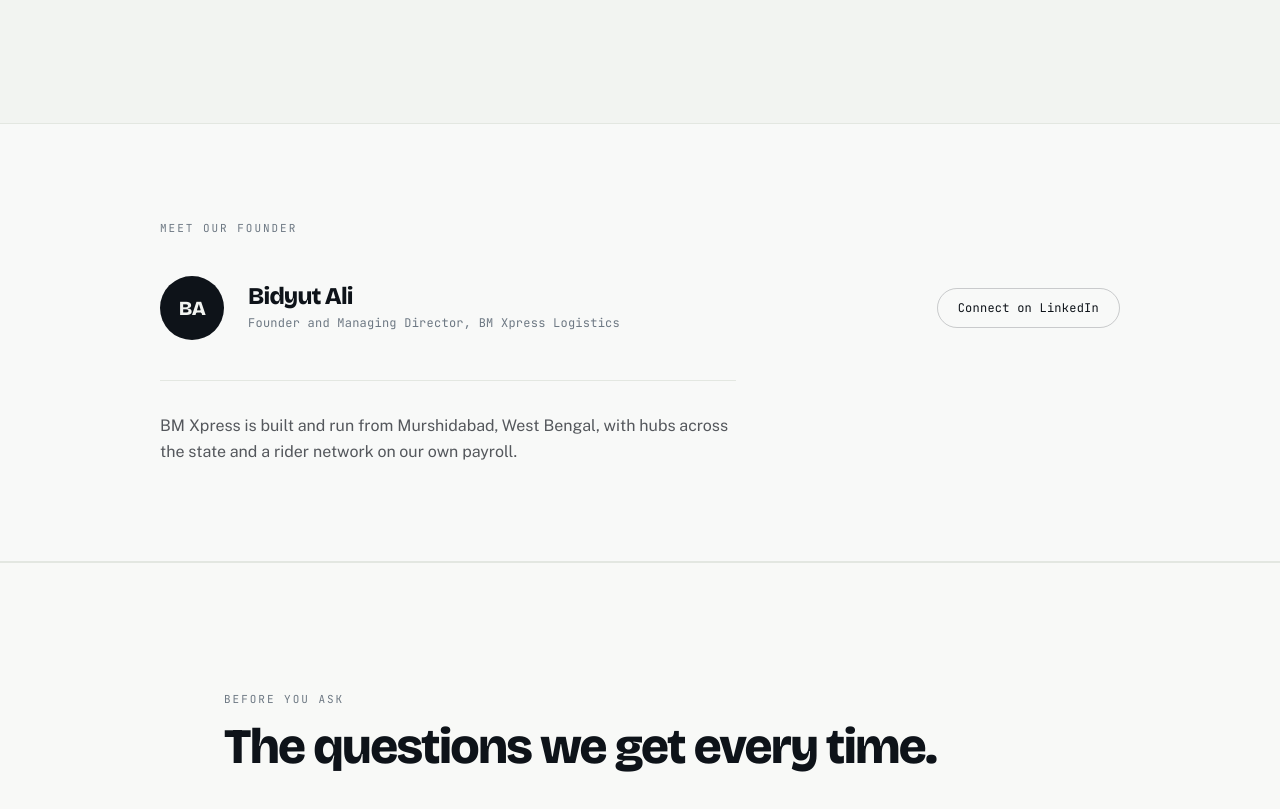
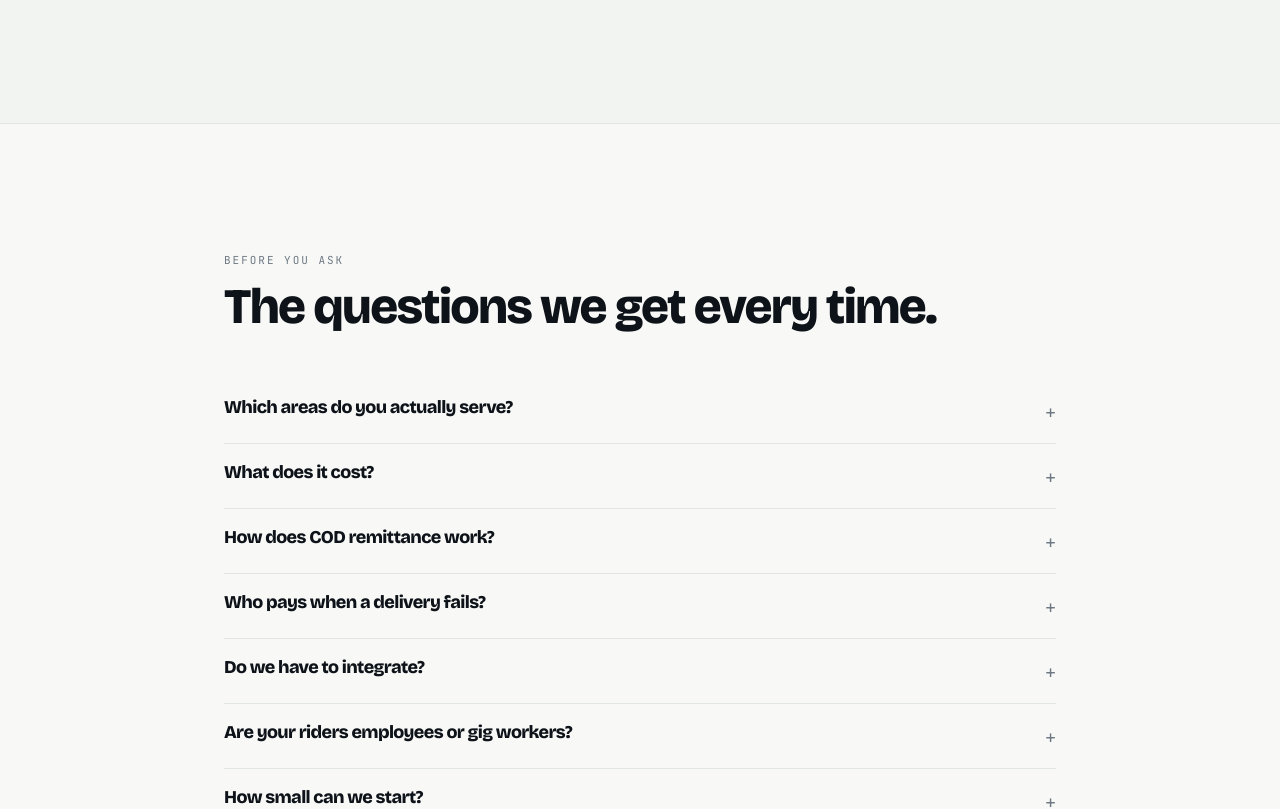
Before and after one commit to bidyutali50-ops/BM-XPRESS-REBUILD-, a Next.js app: page / in a window 1280 px wide. Shown: the part 5700-6509 px from the top of the page. Built offline with nearby package versions, Linux system fonts and the light colour scheme.

Commit message:
revert: drop the founder section entirely
Removes the component, its slot in the page, and the footer link.

```diff
--- a/app/page.tsx
+++ b/app/page.tsx
@@ -10,7 +10,6 @@
 import Technology from "@/components/Technology";
 import Onboarding from "@/components/Onboarding";
 import TrustedBy from "@/components/TrustedBy";
-import Founder from "@/components/Founder";
 import FAQ from "@/components/FAQ";
 import FinalCTA from "@/components/FinalCTA";
 import Footer from "@/components/Footer";
@@ -31,7 +30,6 @@
         <Integrations />
         <Technology />
         <Onboarding />
-        <Founder />
         <FAQ />
         <FinalCTA />
       </main>
--- a/components/Footer.tsx
+++ b/components/Footer.tsx
@@ -15,7 +15,6 @@
       { label: "Network", href: "#network" },
       { label: "Technology", href: "#technology" },
       { label: "Getting started", href: "#onboarding" },
-      { label: "Our founder", href: "#founder" },
     ],
   },
   {
--- a/components/Founder.tsx
+++ /dev/null
@@ -1,67 +0,0 @@
-"use client";
-
-import { useReveal } from "@/lib/useReveal";
-
-/**
- * Set PHOTO to a headshot path in /public (e.g. "/founder.jpg") to replace
- * the initials mark. Nothing here is attributed speech — if you want a
- * founder's note, write it yourself and it goes in below the title.
- */
-const PHOTO: string | null = null;
-
-const LINKEDIN = "https://www.linkedin.com/in/bidyut-ali-a0228a312/";
-
-export default function Founder() {
-  const scope = useReveal<HTMLElement>(0.09);
-
-  return (
-    <section id="founder" ref={scope} className="border-y border-paper-2 bg-white/45">
-      <div className="mx-auto max-w-5xl px-5 py-20 sm:px-8 sm:py-24">
-        <p data-reveal className="u-eyebrow">
-          Meet our founder
-        </p>
-
-        <div data-reveal className="mt-10 flex flex-wrap items-center gap-6">
-          {PHOTO ? (
-            <img
-              src={PHOTO}
-              alt="Bidyut Ali"
-              width={144}
-              height={144}
-              loading="lazy"
-              className="size-18 rounded-full object-cover"
-            />
-          ) : (
-            <span
-              aria-hidden="true"
-              className="u-display flex size-16 shrink-0 items-center justify-center rounded-full bg-ink text-xl text-paper"
-            >
-              BA
-            </span>
-          )}
-
-          <div>
-            <p className="u-display text-2xl">Bidyut Ali</p>
-            <p className="u-data mt-1.5 text-muted">
-              Founder and Managing Director, BM Xpress Logistics
-            </p>
-          </div>
-
-          <a
-            href={LINKEDIN}
-            target="_blank"
-            rel="noopener noreferrer"
-            className="u-data ml-auto rounded-full border border-ink/20 px-5 py-2.5 transition-colors duration-200 hover:border-ink/50"
-          >
-            Connect on LinkedIn
-          </a>
-        </div>
-
-        <p data-reveal className="mt-10 max-w-xl border-t border-paper-2 pt-8 leading-relaxed text-ink/70">
-          BM Xpress is built and run from Murshidabad, West Bengal, with hubs across the
-          state and a rider network on our own payroll.
-        </p>
-      </div>
-    </section>
-  );
-}
```
